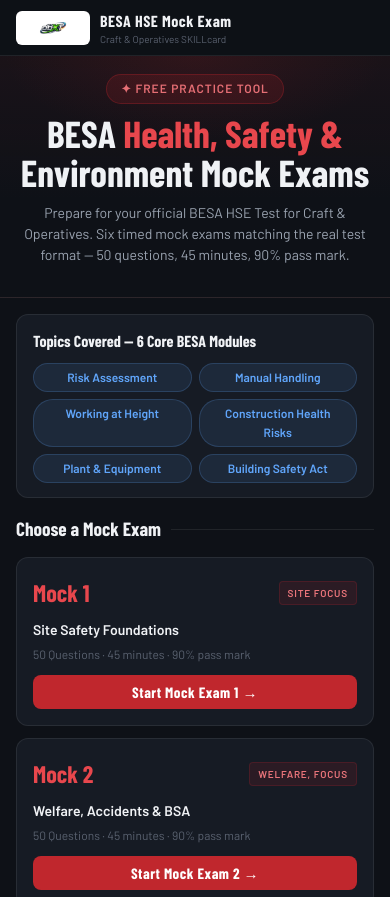
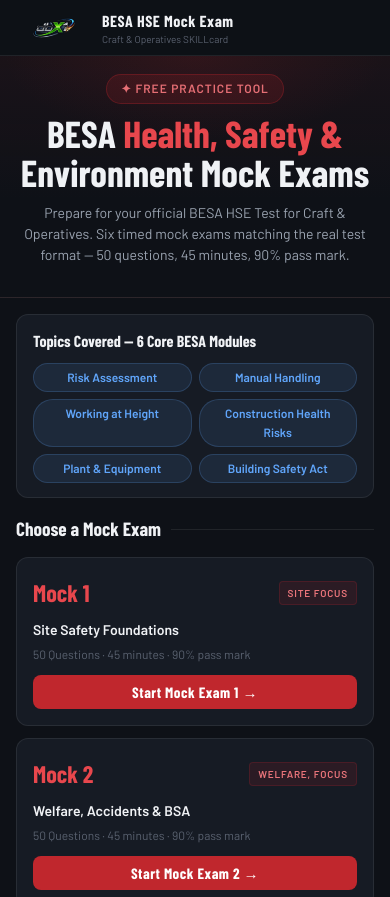
Before and after one commit to xawain/besa-hse-mock-exam, a plain HTML site: page index.html in a window 390 px wide. Shown: the top 897 px of the page. Drawn offline with nearby package versions, Linux system fonts and the light colour scheme; a web font is replaced by a local one.

Commit message:
Use transparent navbar logo

```diff
--- a/index.html
+++ b/index.html
@@ -18,7 +18,7 @@ html{scroll-behavior:smooth}
 body{background:var(--bg);color:var(--txt);font-family:'Barlow',sans-serif;font-size:16px;line-height:1.6;min-height:100vh}
 .nav{background:rgba(14,17,23,.94);backdrop-filter:blur(12px);border-bottom:1px solid var(--border);position:sticky;top:0;z-index:100;padding:0 1.5rem;display:flex;align-items:center;justify-content:space-between;height:60px}
 .nav-brand{display:flex;align-items:center;gap:10px}
-.nav-logo{width:82px;height:38px;background:#fff;border:1px solid rgba(255,255,255,.22);border-radius:6px;display:flex;align-items:center;justify-content:center;overflow:hidden;padding:4px}
+.nav-logo{width:82px;height:42px;display:flex;align-items:center;justify-content:center;overflow:visible}
 .nav-logo img{width:100%;height:100%;object-fit:contain;display:block}
 .nav-title{font-family:'Barlow Condensed',sans-serif;font-weight:700;font-size:18px;letter-spacing:.5px}
 .nav-sub{font-size:11px;color:var(--dim);margin-top:-2px}
@@ -146,7 +146,7 @@ body{background:var(--bg);color:var(--txt);font-family:'Barlow',sans-serif;font-
 }
 @media(max-width:620px){
   .nav{height:56px}
-  .nav-logo{width:74px;height:34px}
+  .nav-logo{width:76px;height:38px}
   .nav-title{font-size:16px}
   .nav-sub{font-size:10px}
   .nav-badge{display:none}
```
